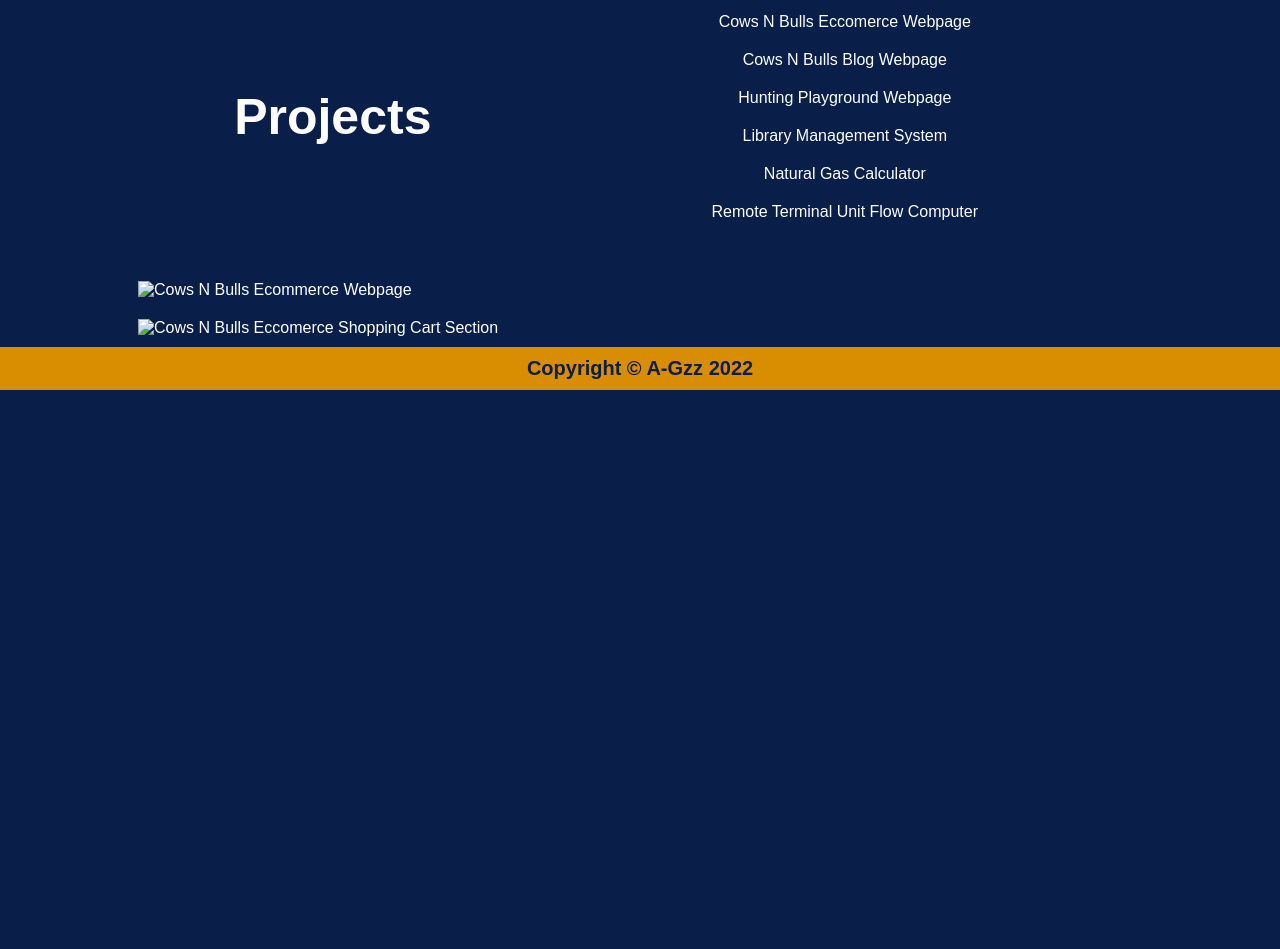
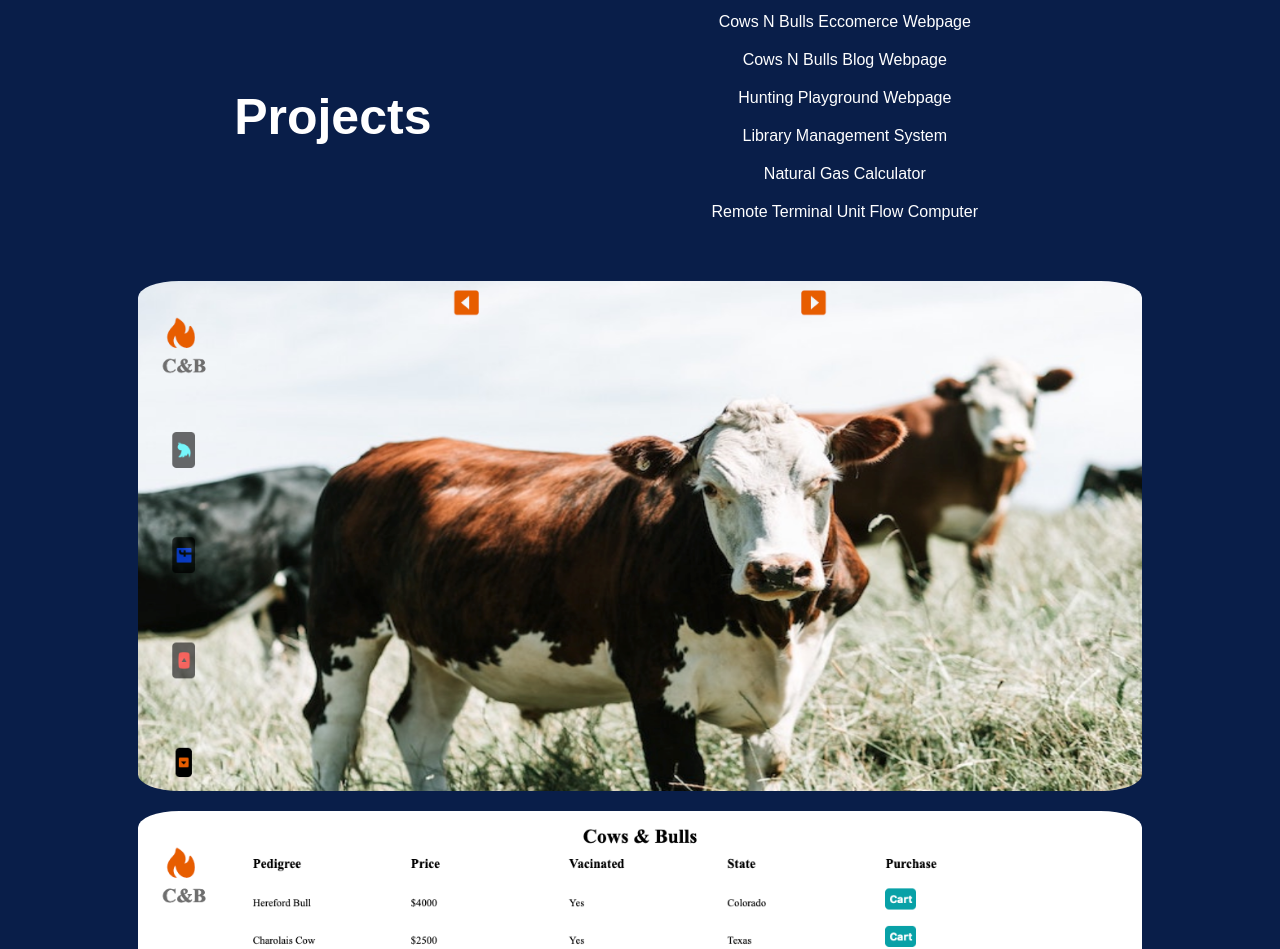
Before and after one commit to Alvar-Gonzalez/Portfolio, a plain HTML site: page index.html in a window 1280 px wide. Shown: the part 1678-2627 px from the top of the page. Before the commit the page ends 2068 px from the top, so only its background shows below. Drawn offline with Linux system fonts and the light colour scheme; files whose address does not match are found by name; a web font is replaced by a local one.

Commit message:
Change Images Path

```diff
--- a/index.html
+++ b/index.html
@@ -8,7 +8,7 @@
     <meta name="description" content="Personal Portfolio: Introduction about me and my skills" >
     <meta name="author" contnent="A-Gzz" >
     <title>A-Gzz Portfolio</title>
-    <link rel="icon" type="image/x-icon" href="./img/favicon.ico">
+    <link rel="icon" type="image/x-icon" href="./favicon.ico">
     <link rel="stylesheet" href="https://cdnjs.cloudflare.com/ajax/libs/font-awesome/6.2.1/css/all.min.css" integrity="sha512-MV7K8+y+gLIBoVD59lQIYicR65iaqukzvf/nwasF0nqhPay5w/9lJmVM2hMDcnK1OnMGCdVK+iQrJ7lzPJQd1w==" crossorigin="anonymous" referrerpolicy="no-referrer" />
     <link rel="stylesheet" href="style.css">
 </head>
@@ -151,10 +151,10 @@
             </div>
         </div>
         <div class="ecommerceBullImg">
-            <img src="./img/Cows-N-Bulls-Ecommerce.png" alt="Cows N Bulls Ecommerce Webpage" />
+            <img src="./Cows-N-Bulls-Ecommerce.png" alt="Cows N Bulls Ecommerce Webpage" />
         </div>
         <div class="ecommerceBullImg">
-            <img src="./img/Cows-N-Bulls-Ecommerce-Cart.png" alt="Cows N Bulls Eccomerce Shopping Cart Section" />
+            <img src="./Cows-N-Bulls-Ecommerce-Cart.png" alt="Cows N Bulls Eccomerce Shopping Cart Section" />
         </div>
     </section>
     </div>
```
